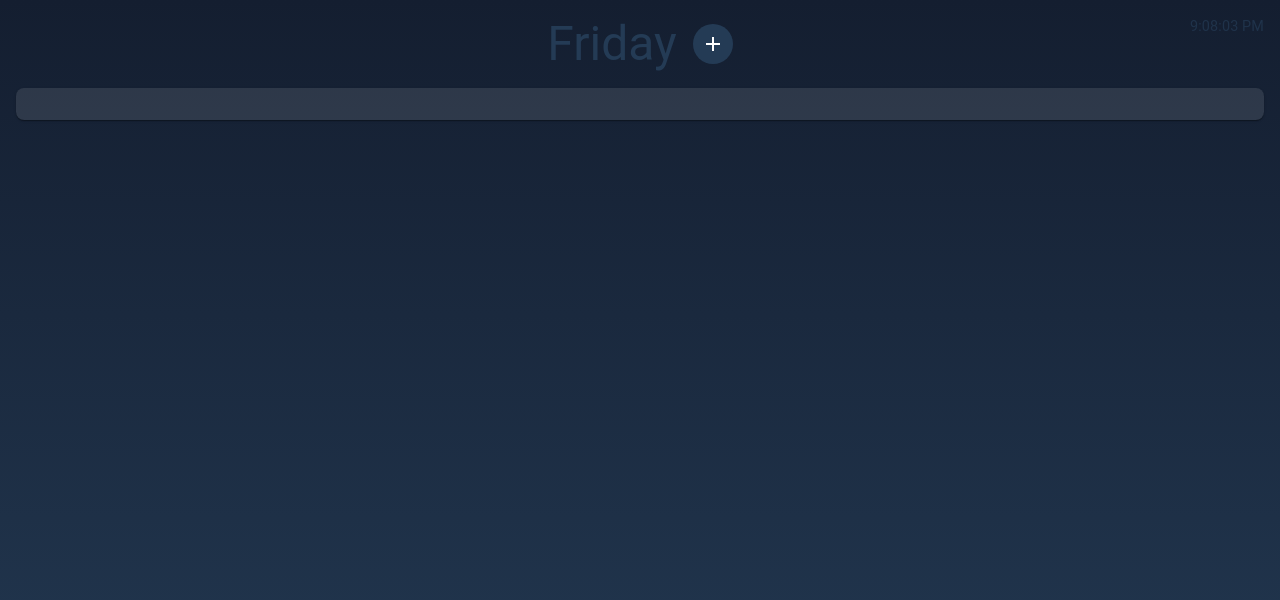
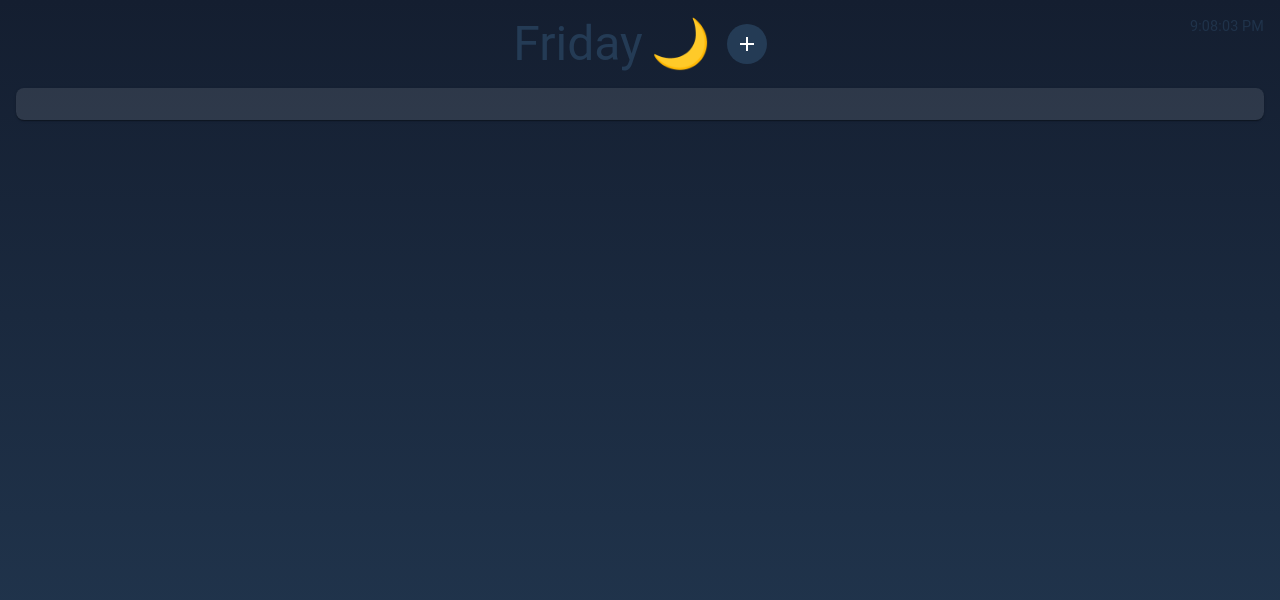
Before and after one commit to aaronbeall/todai, a React (Vite) app: page / in a window 1280 px wide. Shown: the top 600 px of the page. Built offline with nearby package versions, Linux system fonts and the light colour scheme; some icons are missing.

Commit message:
feat: Add time-of-day emoji to title based on current hour and time offset

```diff
--- a/src/App.tsx
+++ b/src/App.tsx
@@ -3,7 +3,7 @@ import { TextField, Button, Stack, Card, CardContent, Typography, Box, IconButto
 import MenuIcon from '@mui/icons-material/Menu';
 import { Edit, Archive, Delete, Add, ViewList, MoreHoriz } from '@mui/icons-material';
 import { addTodo, getTodos, getTags, Todo, Tag } from './db';
-import { getGradientBackground, getTitleColor } from './theme';
+import { getGradientBackground, getTitleColor, getTimeOfDayEmoji } from './theme';
 import './App.css';
 
 function App() {
@@ -234,9 +234,12 @@ function App() {
         <Typography
           variant="h3"
           align="center"
-          sx={{ color: getTitleColor(timeOffset) }}
+          sx={{ color: getTitleColor(timeOffset), display: 'flex', alignItems: 'center', gap: 1 }}
         >
           {getSimulatedDay()}
+          <span role="img" aria-label="time-of-day">
+            {getTimeOfDayEmoji(new Date().getHours() + timeOffset)}
+          </span>
         </Typography>
         <IconButton
           onClick={handleDialogOpen}
--- a/src/theme.ts
+++ b/src/theme.ts
@@ -17,3 +17,10 @@ export const getTitleColor = (timeOffset = 0) => {
   if (hour < 21) return '#2A5298'; // Evening matching color
   return '#243B55'; // Night matching color
 };
+
+export function getTimeOfDayEmoji(hour: number): string {
+  if (hour >= 5 && hour < 12) return '☀️'; // Morning
+  if (hour >= 12 && hour < 18) return '🌤️'; // Afternoon
+  if (hour >= 18 && hour < 21) return '🌇'; // Evening
+  return '🌙'; // Night
+}
```
